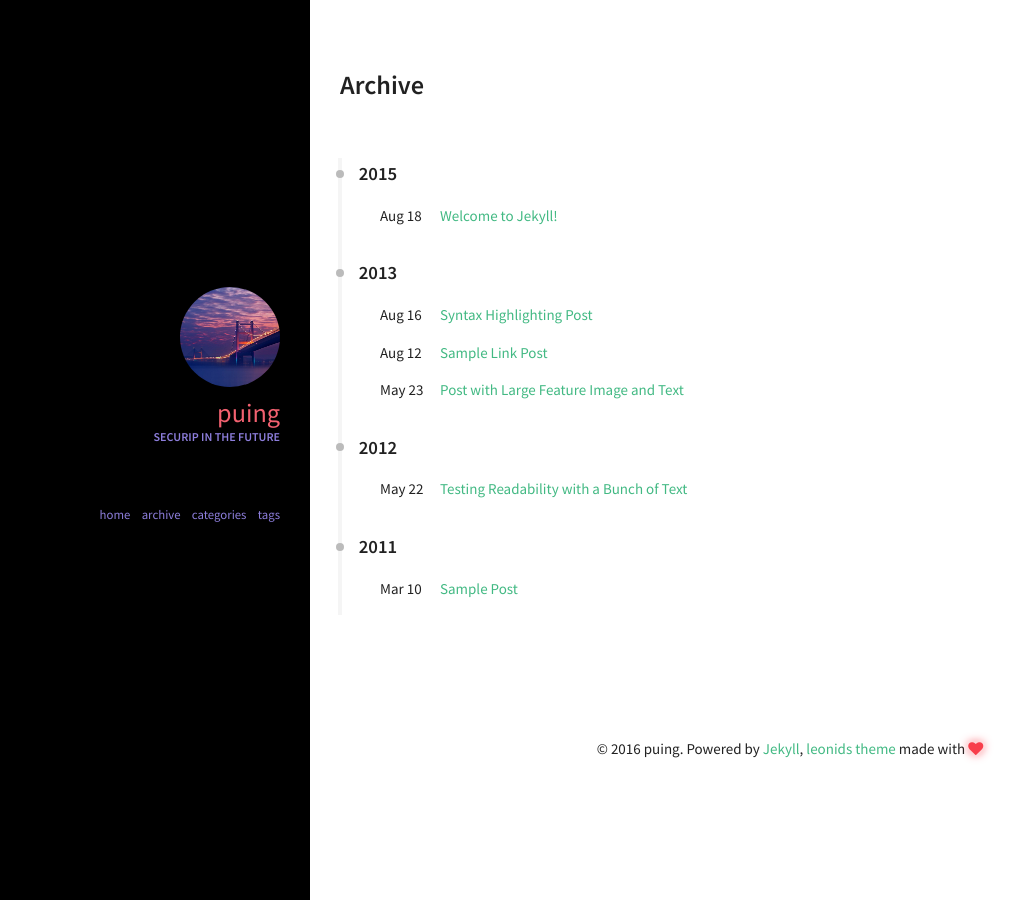
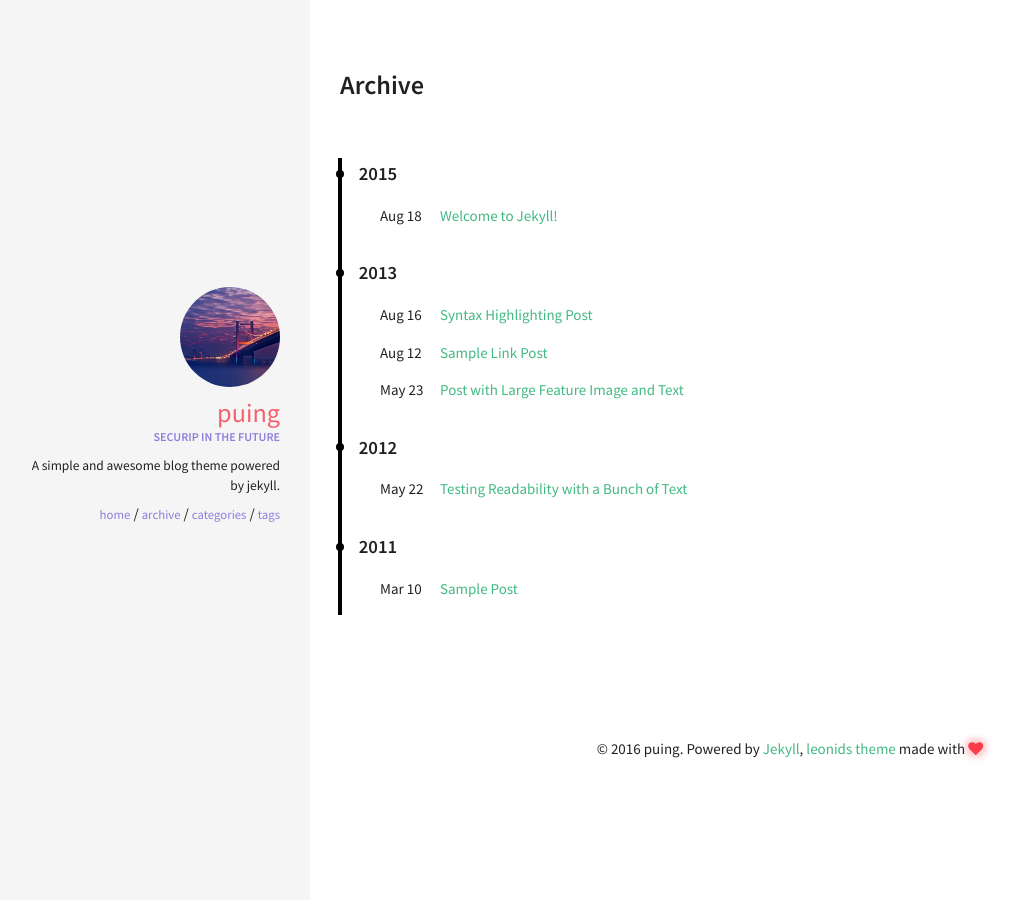
Before and after one commit to Bobjeongmin/Bobjeongmin.github.io, a Jekyll site: the page built from archive.html, in a window 1280 px wide. Shown: the whole page, without its empty margins (10-1029 px from the left). Built offline with Jekyll 4.4.1, drawn with Linux system fonts in a browser that asks for light colours.

Commit message:
chg sass

```diff
--- a/_sass/pages/_archive.scss
+++ b/_sass/pages/_archive.scss
@@ -8,7 +8,8 @@
       left: -2px;
       height: 100%;
       width: 4px;
-      background: $background-color;
+//      background: $background-color;
+      background: black;
     }
     &:after {
       content: "";
@@ -31,7 +32,8 @@
         margin-top: -4px;
         width: 8px;
         height: 8px;
-        background: #bbb;
+//        background: #bbb;
+	background: black;
         border-radius: 50%;
       }
     }
--- a/_sass/pages/_layout.scss
+++ b/_sass/pages/_layout.scss
@@ -1,7 +1,6 @@
 /* LAYOUT CSS */
 .cover {
-//  background-color: $background-color;
-  background-color: black;
+  background-color: $background-color;
   position: fixed;
   text-align: center;
   width: 100%;
```
